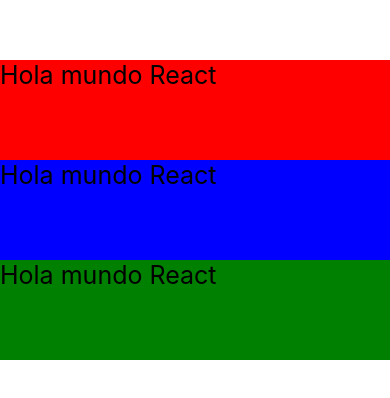
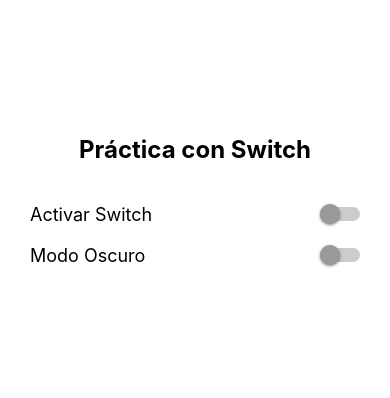
Before and after one commit to Arriaga2/PM192, a React Native app in the folder my-blank/: screen / in a window 390 px wide. Shown: the part 212-610 px from the top of the page. Built offline with nearby package versions, Linux system fonts and the light colour scheme.

Commit message:
PARTE 1 PRACTICA 1

```diff
--- a/my-blank/App.js
+++ b/my-blank/App.js
@@ -1,43 +1,89 @@
-/*Zona 1: importaciones */
+/* Zona 1: Importaciones */
 import { StatusBar } from 'expo-status-bar';
-import { StyleSheet, Text, View, Button } from 'react-native';
-import React, {useState} from 'react';
+import { useState } from 'react';
+import { StyleSheet, Text, View, Switch } from 'react-native';
+import { SafeAreaProvider, SafeAreaView } from 'react-native-safe-area-context';
 
-const Texto=({style})=>{
-  const [contenido, setContenido]=useState('Hola mundo React')
-  const actualizarTexto=()=>{setContenido('Estado Actualizado')}
-  return(
-    <Text style={[styles.text, style]}onPress={actualizarTexto}>{contenido}</Text>
-  )
-}
+/* Zona 2: Main */
+export default function App() {
+  const [activarSwitch, setActwitch] = useState(false);
+  const [modoOscuro, setModoOscuro] = useState(false);
 
-/*Zona 2: Main */
-export default function App() {
   return (
-    <View style={styles.container}>
-      <Texto style={styles.red}> </Texto>
-      <Texto style={styles.blue}> </Texto>
-      <Texto style={styles.green}> </Texto>
-      <StatusBar style="auto" />
-    </View>
+    <SafeAreaProvider>
+      <SafeAreaView style={[styles.contenedor, modoOscuro && styles.fondoOscuro]}>
+        <Text style={[styles.titulo, modoOscuro && styles.textoClaro]}>
+          Práctica con Switch
+        </Text>
+
+        <View style={styles.opcion}>
+          <Text style={[styles.etiqueta, modoOscuro && styles.textoClaro]}>
+            Activar Switch
+          </Text>
+          <Switch
+            value={activarSwitch}
+            onValueChange={() => setActwitch(!activarSwitch)}
+            trackColor={{ false: '#ccc', true: '#4caf50' }}
+            thumbColor={activarSwitch ? '#ffffff' : '#999999'}
+          />
+        </View>
+
+        <View style={styles.opcion}>
+          <Text style={[styles.etiqueta, modoOscuro && styles.textoClaro]}>
+            Modo Oscuro
+          </Text>
+          <Switch
+            value={modoOscuro}
+            onValueChange={() => setModoOscuro(!modoOscuro)}
+            disabled={!activarSwitch}
+            trackColor={
+              activarSwitch
+                ? { false: '#ff9999', true: '#ff3b30' }
+                : { false: '#ccc', true: '#4caf50' }
+            }
+            thumbColor={
+              activarSwitch
+                ? '#ff3b30'
+                : modoOscuro
+                ? '#ffffff'
+                : '#999999'
+            }
+          />
+        </View>
+
+        <StatusBar style={modoOscuro ? 'light' : 'dark'} />
+      </SafeAreaView>
+    </SafeAreaProvider>
   );
 }
 
-/*Zona 3: Estilos  */
+/* Zona 3: Estilos */
 const styles = StyleSheet.create({
-  container: {
+  contenedor: {
     flex: 1,
     backgroundColor: '#fff',
-    alignItems: 'base-line',
+    paddingHorizontal: 30,
     justifyContent: 'center',
-    flexDirection: 'column',
   },
-  text:{
-    color:'black',
-    fontSize:25,
-    height:100,
+  titulo: {
+    fontSize: 24,
+    marginBottom: 40,
+    textAlign: 'center',
+    fontWeight: 'bold',
   },
-  red:{backgroundColor:'red'},
-  green:{backgroundColor:'green'},
-  blue:{backgroundColor:'blue'},
+  fondoOscuro: {
+    backgroundColor: '#1a1a1a',
+  },
+  textoClaro: {
+    color: '#ffffff',
+  },
+  opcion: {
+    flexDirection: 'row',
+    justifyContent: 'space-between',
+    alignItems: 'center',
+    marginBottom: 20,
+  },
+  etiqueta: {
+    fontSize: 18,
+  },
 });
```
Also changed, not shown: my-blank/package.json (+4 -3 lines), 1 other file (tests, documents, lock files or other folders).
